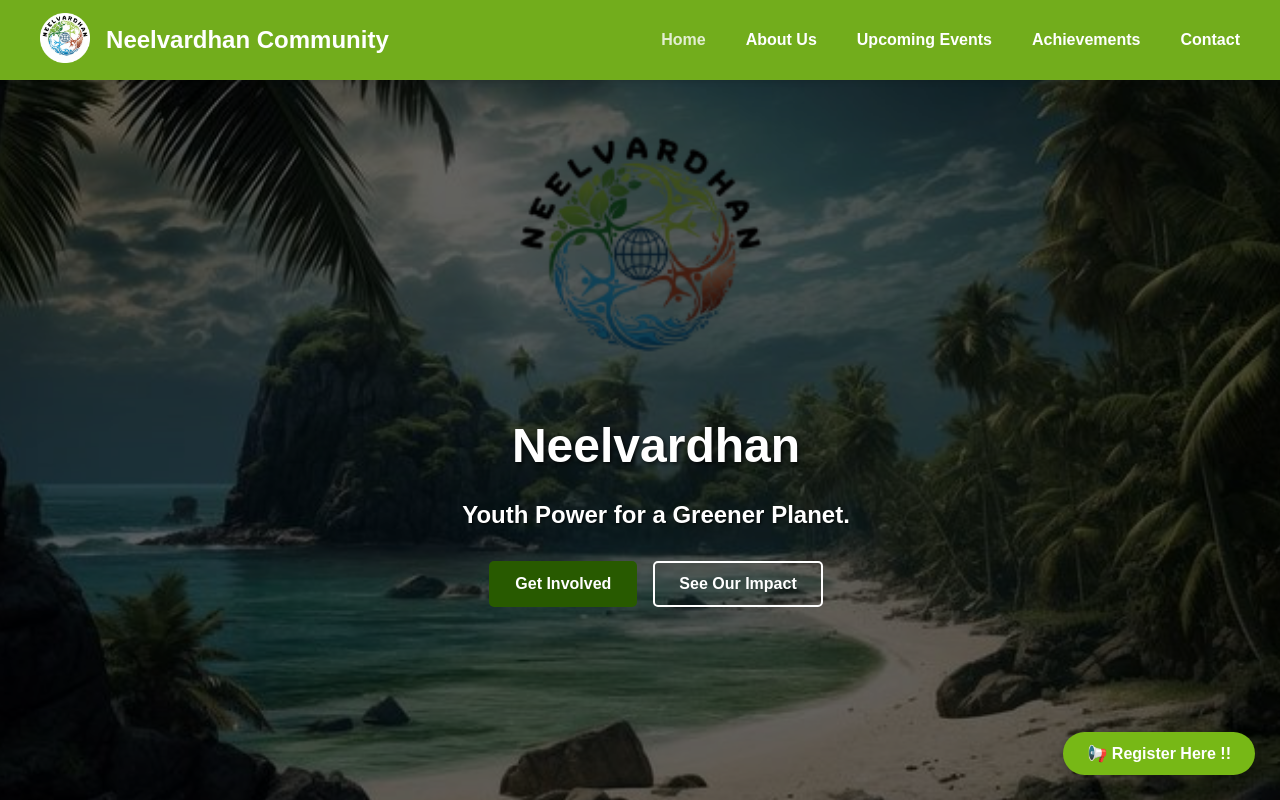
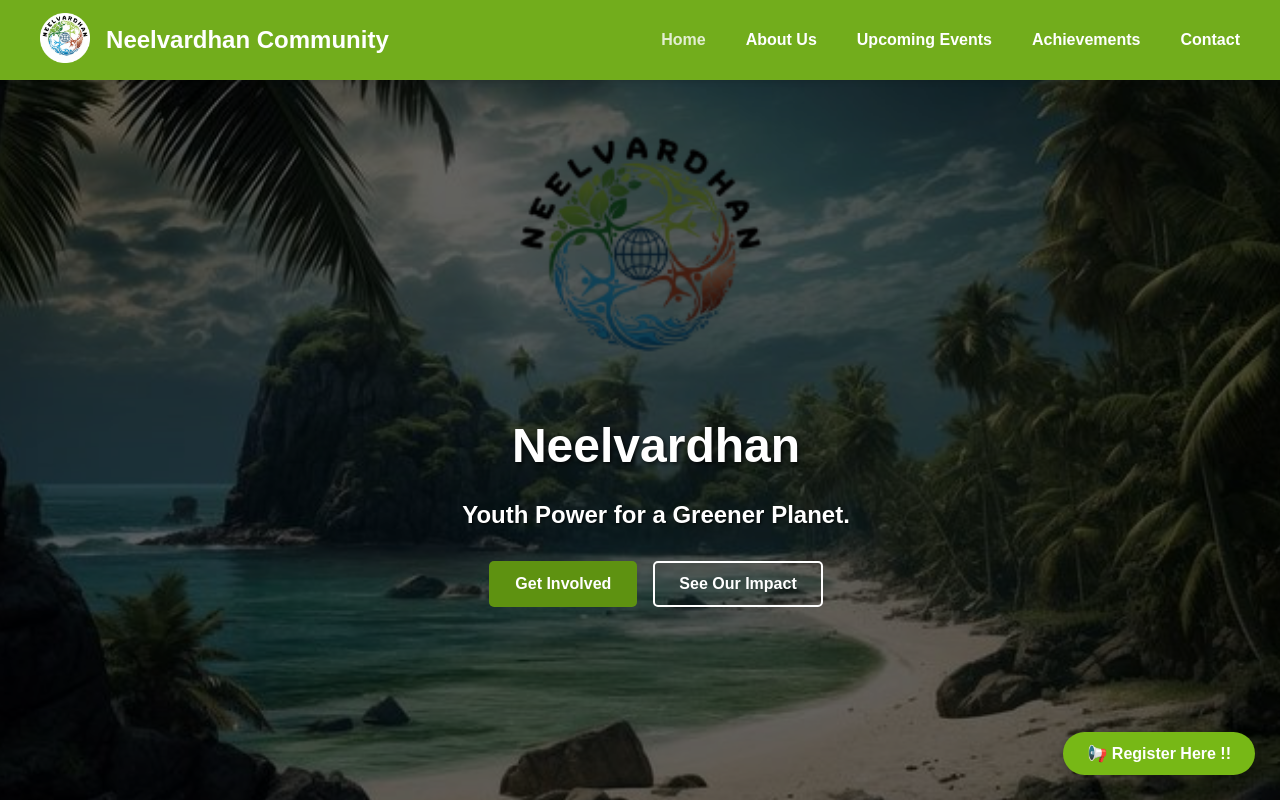
Before and after one commit to OG-DHRUV-1002/dns-website, a React (Create React App) app: page / in a window 1280 px wide. Shown: the top 800 px of the page. Built offline with nearby package versions, Linux system fonts and the light colour scheme.

Commit message:
styles.css

```diff
--- a/src/assets/styles.css
+++ b/src/assets/styles.css
@@ -138,7 +138,7 @@ margin-top: -80px; / Pull it up to fill the space visually */
 }
 
 .hero-btn.primary {
-  background-color: #285A00;
+  background-color: #5E9211;
   color: white;
 }
 
```
